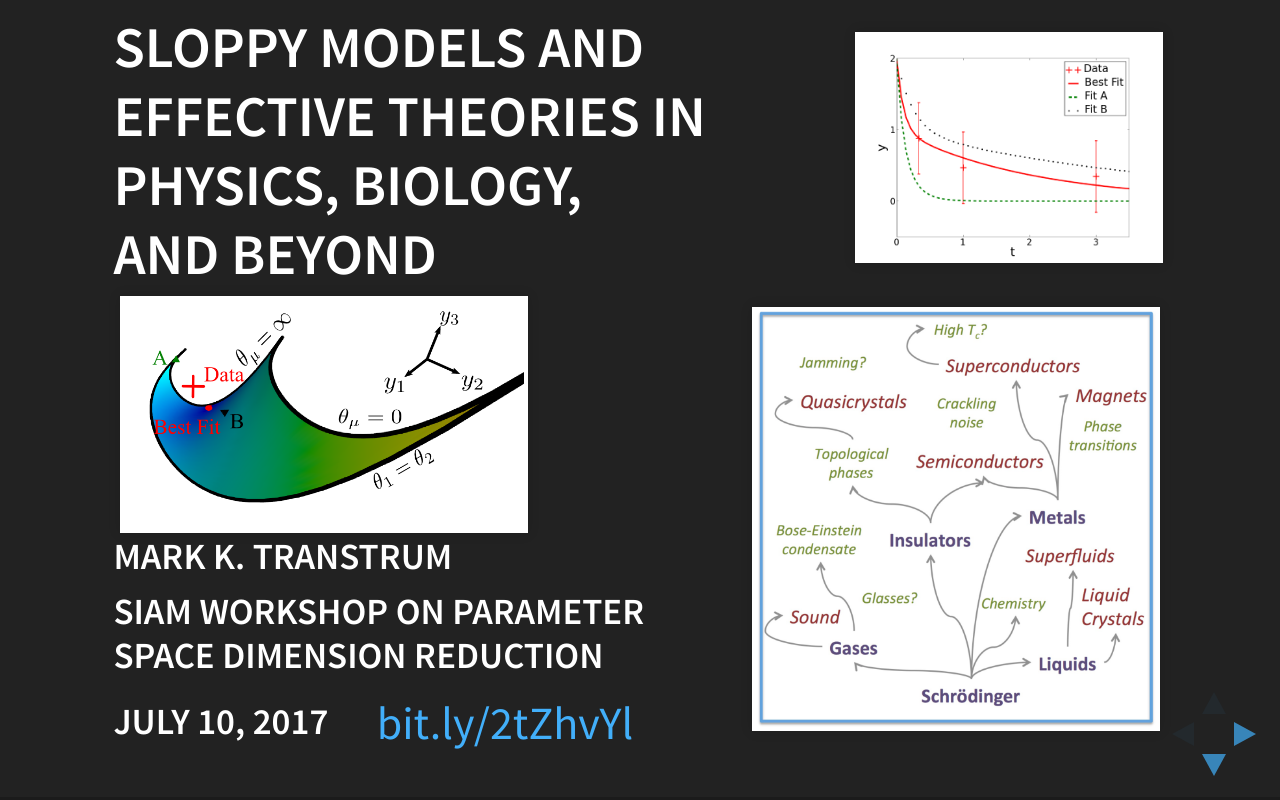
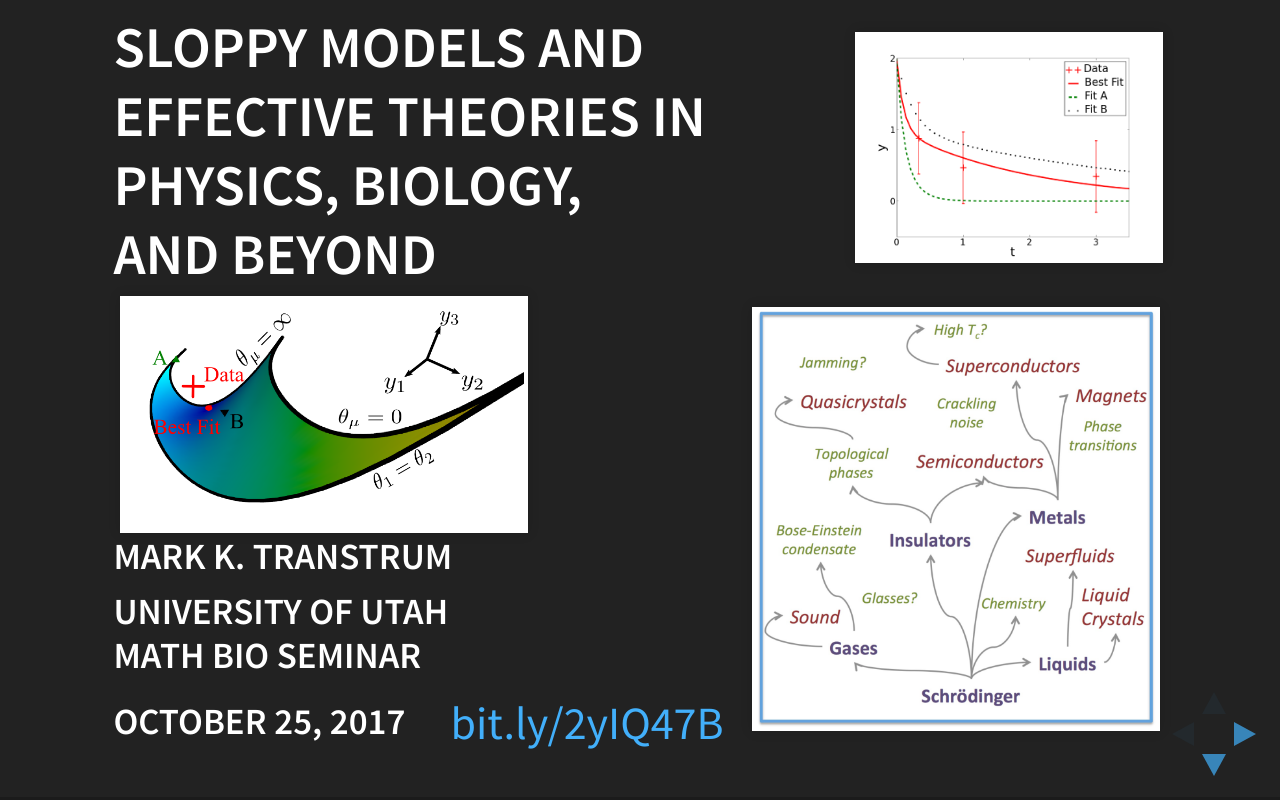
Before and after one commit to mktranstrum/SloppyModelsEffectiveTheories, a website: page index.html in a window 1280 px wide. Drawn offline with nearby package versions, Linux system fonts and the light colour scheme; some packages are replaced by stand-ins of ours.

Commit message:
Edits for UU of Seminar

```diff
--- a/index.html
+++ b/index.html
@@ -30,11 +30,11 @@
 	    <h3 class="title">Sloppy Models and <br />Effective Theories in <br />Physics, Biology,
 	      <br />and Beyond</h2>
 	    <h4 class="name">Mark K. Transtrum</h4>
-	    <h4 class="date">July 10, 2017</h4>
-	    <h4 class="venue">SIAM Workshop on Parameter Space Dimension Reduction</h4>
+	    <h4 class="date">October 25, 2017</h4>
+	    <h4 class="venue">University of Utah<br/> Math Bio Seminar</h4>
 	    <!-- rawgit.com/mktranstrum/SloppyModelsEffectiveTheories/master/index.html -->
 	    <p class="link">
-	      <a href="http://bit.ly/2tZhvYl">bit.ly/2tZhvYl</a>
+	      <a href="http://bit.ly/2yIQ47B">bit.ly/2yIQ47B</a>
 	    </p>
 
 	    <div class="byulogo">
--- a/style.css
+++ b/style.css
@@ -207,7 +207,7 @@
 .link {
     text-align: left;
     position: absolute;
-    left: 25%;
+    left: 32%;
     width: 50%;
     top: 600px;
 }
```
